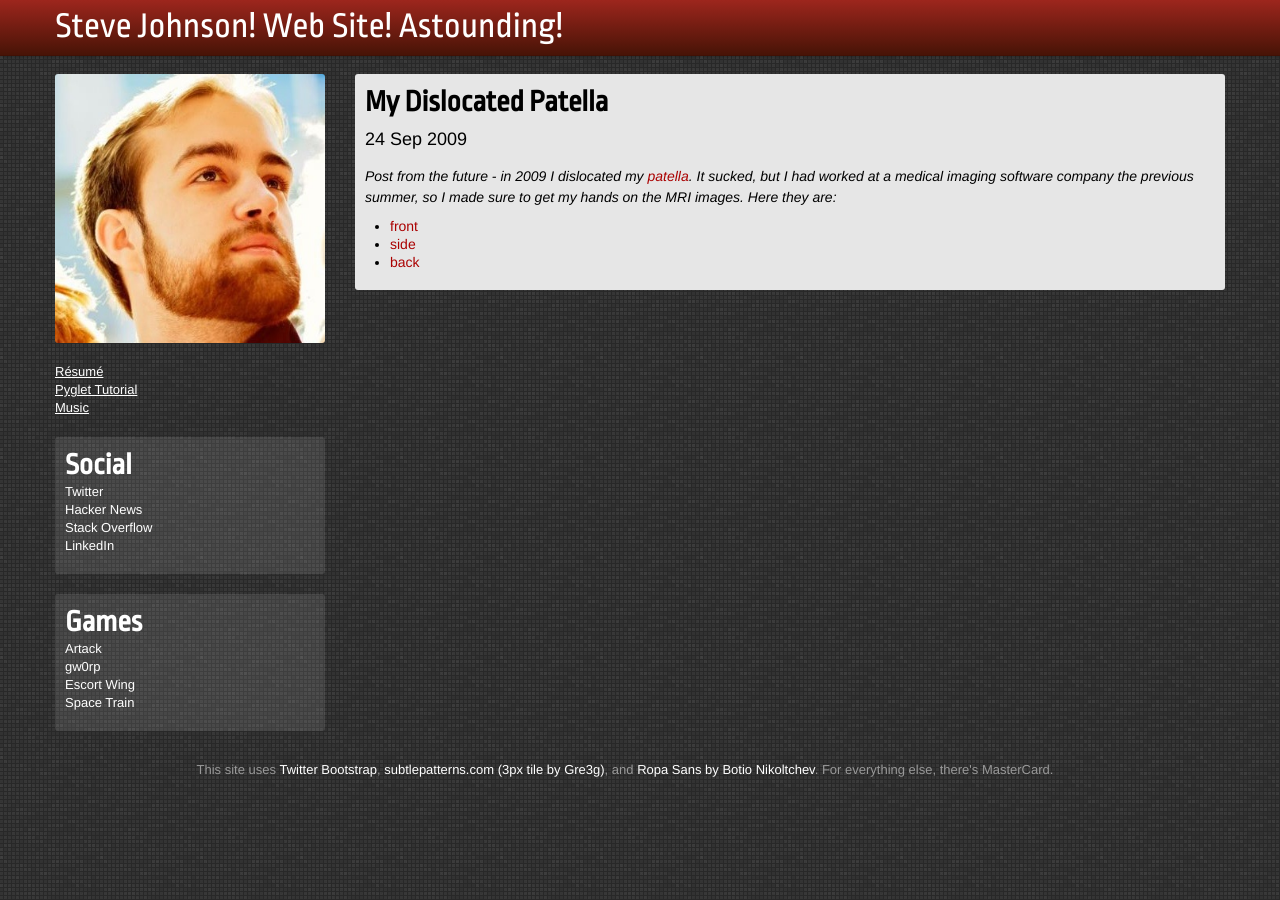
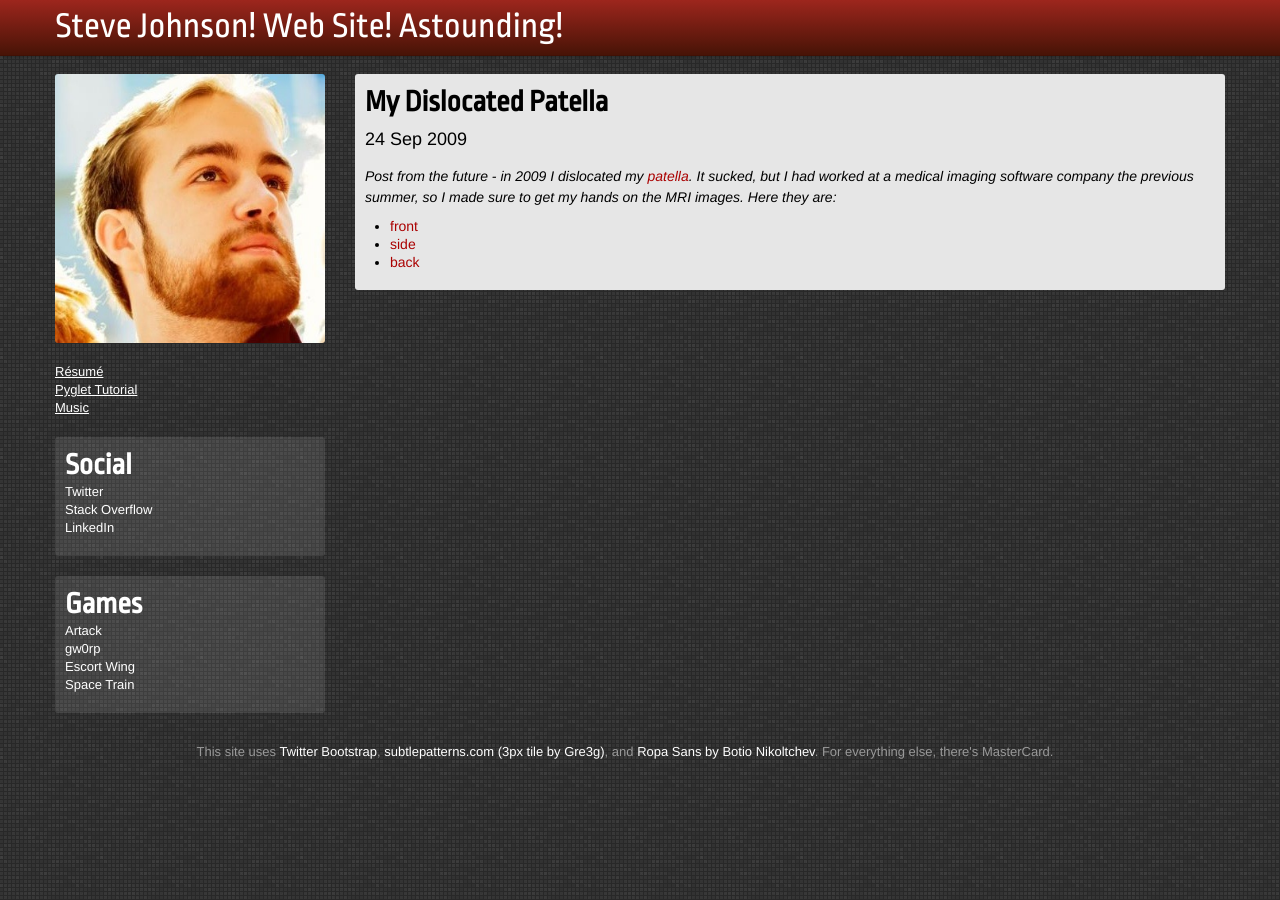
Before and after one commit to irskep/irskep.github.com, a Jekyll site: the page built from _posts/2009-09-24-my-dislocated-patella.md, in a window 1280 px wide. Built offline with Jekyll 4.4.1, drawn with Linux system fonts in a browser that asks for light colours; Markdown is read by kramdown in place of the engine named in the settings.

Commit message:
Remove hn from links

```diff
--- a/_layouts/default.html
+++ b/_layouts/default.html
@@ -61,9 +61,6 @@
                 <a href="http://www.twitter.com/irskep">Twitter</a>
               </li>
               <li>
-                <a href="http://news.ycombinator.com/user?id=stevejohnson">Hacker News</a>
-              </li>
-              <li>
                 <a href="http://stackoverflow.com/users/8061/steve-johnson">Stack Overflow</a>
               </li>
               <li>
```
